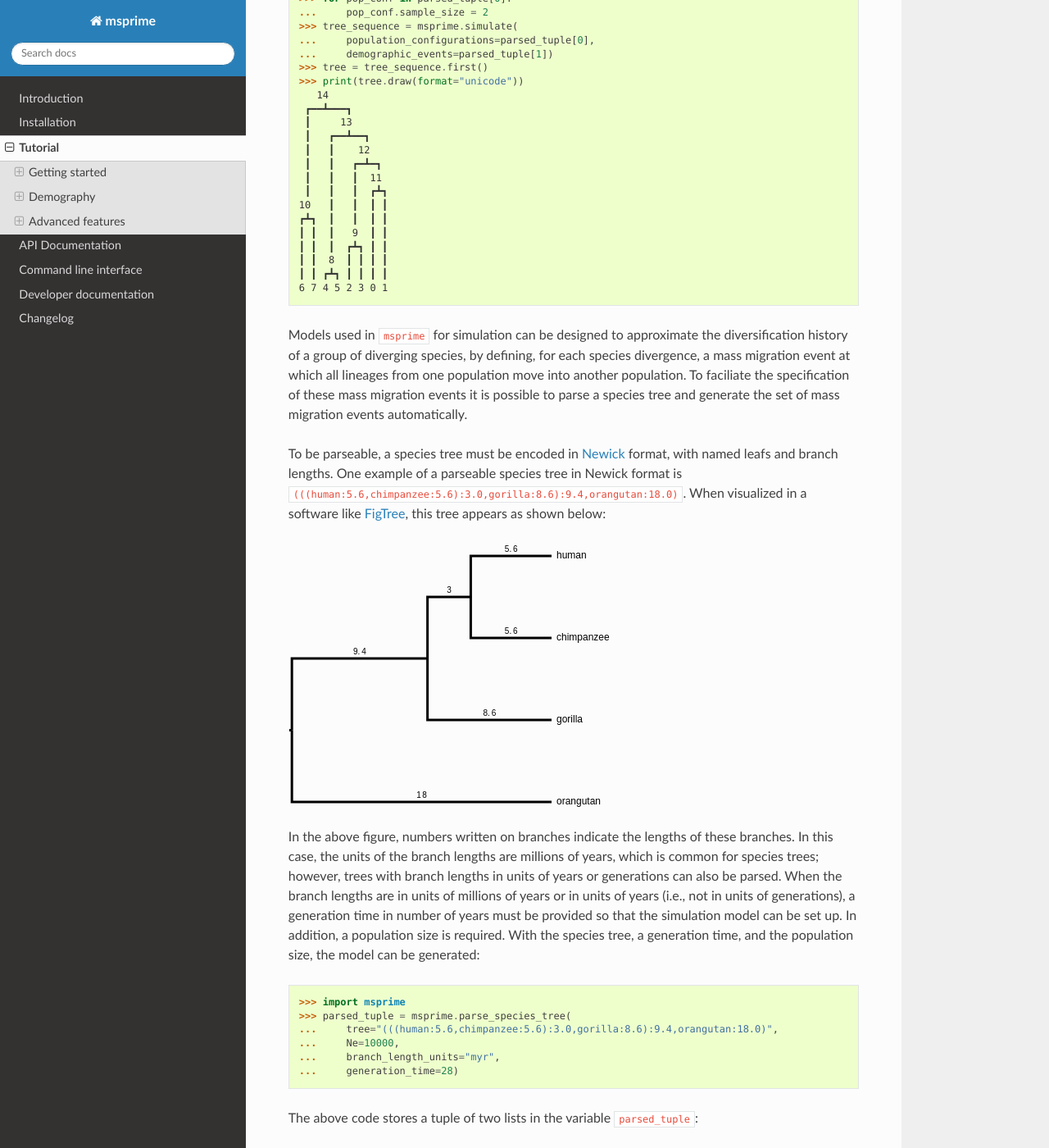
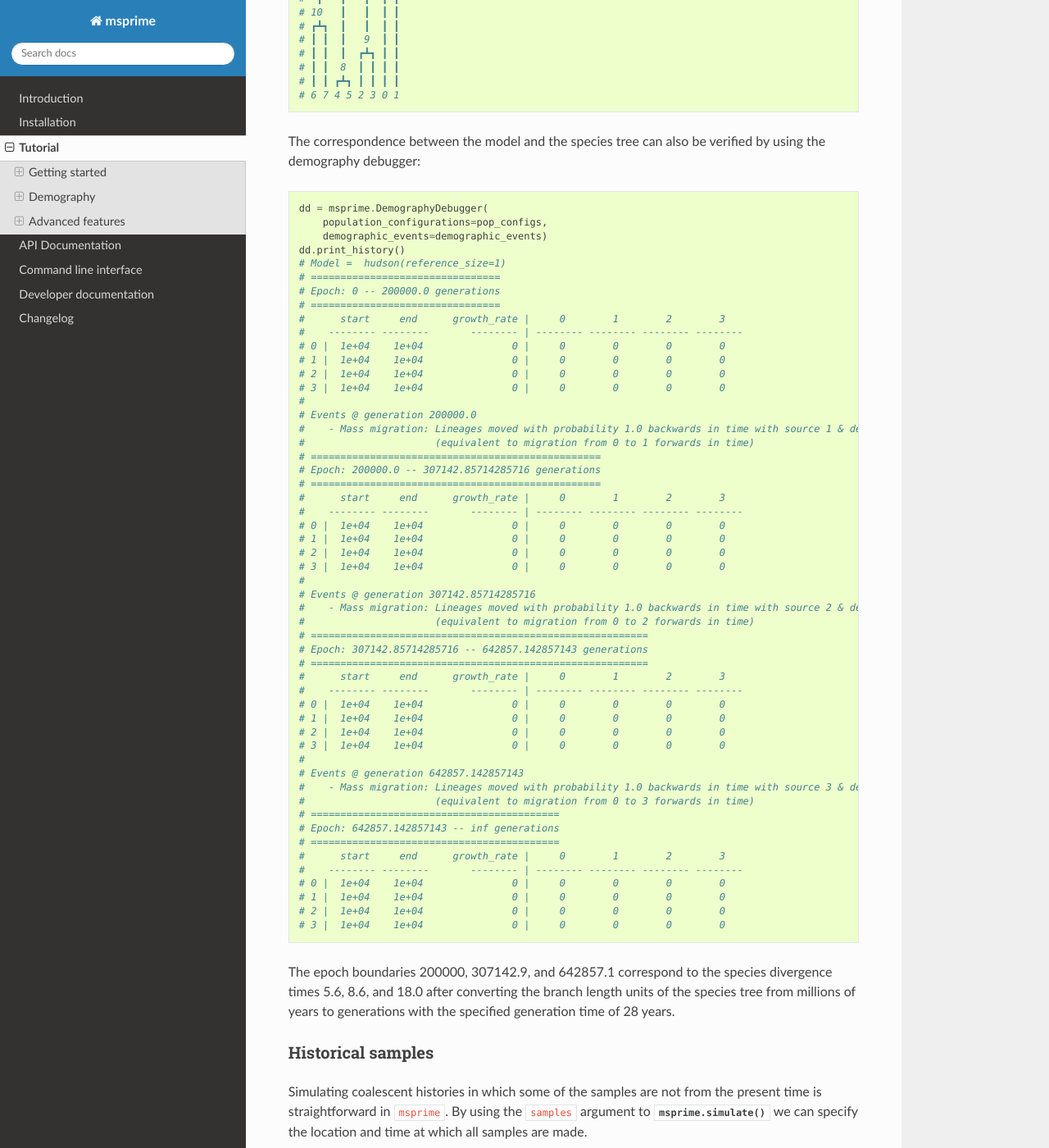
Before and after one commit to tskit-dev/msprime, a Sphinx documentation site: the page built from docs/tutorial.rst, in a window 1280 px wide and 1400 px high, scrolled down 18441 px. Shown: the whole window at 82% size. Built offline with Sphinx 7.4.7 and the Read the Docs theme 2.0.0, drawn with Linux system fonts in a browser that asks for light colours; the version number could not be read and is left out; some of the changed text lies outside the part shown.

Commit message:
Addressing comments on pull requests 955

```diff
--- a/docs/tutorial.rst
+++ b/docs/tutorial.rst
@@ -863,9 +863,9 @@
 Advanced features
 *****************
 
----------------------
+*********************
 Parsing species trees
----------------------
+*********************
 
 Models used in ``msprime`` for simulation can be designed to approximate the
 diversification history of a group of diverging species, by defining, for each species
@@ -875,7 +875,7 @@
 automatically.
 
 To be parseable, a species tree must be encoded in
-`Newick <https://en.wikipedia.org/wiki/Newick_format>`_ format, with named leafs and
+`Newick <https://en.wikipedia.org/wiki/Newick_format>`_ format, with named leaves and
 branch lengths. One example of a parseable species tree in Newick format is
 ``(((human:5.6,chimpanzee:5.6):3.0,gorilla:8.6):9.4,orangutan:18.0)``. When visualized
 in a software like `FigTree <http://tree.bio.ed.ac.uk/software/figtree/>`_, this tree
@@ -896,45 +896,45 @@
 
 .. code-block:: python
 
-    >>> import msprime
-    >>> parsed_tuple = msprime.parse_species_tree(
-    ...     tree="(((human:5.6,chimpanzee:5.6):3.0,gorilla:8.6):9.4,orangutan:18.0)",
-    ...     Ne=10000,
-    ...     branch_length_units="myr",
-    ...     generation_time=28)
+    import msprime
+    pop_configs, demographic_events = msprime.parse_species_tree(
+            tree="(((human:5.6,chimpanzee:5.6):3.0,gorilla:8.6):9.4,orangutan:18.0)",
+            Ne=10000,
+            branch_length_units="myr",
+            generation_time=28)
 
 The above code stores a tuple of two lists in the variable ``parsed_tuple``:
 
 .. code-block:: python
 
-    >>> print(type(parsed_tuple[0]))
-    <class 'list'>
-    >>> print(type(parsed_tuple[1]))
-    <class 'list'>
+    print(type(pop_configs))
+    # <class 'list'>
+    print(type(demographic_events))
+    # <class 'list'>
 
 The first of these two lists contains instances of :class:`.PopulationConfiguration` and
 the second contains instances of :class:`.MassMigration`:
 
 .. code-block:: python
 
-    >>> print(type(parsed_tuple[0][0]))
-    <class 'msprime.simulations.PopulationConfiguration'>
-    >>> print(type(parsed_tuple[1][0]))
-    <class 'msprime.simulations.MassMigration'>
+    print(type(pop_configs[0]))
+    # <class 'msprime.simulations.PopulationConfiguration'>
+    print(type(demographic_events[0]))
+    # <class 'msprime.simulations.MassMigration'>
 
 The mass migration events are ordered by the time of the event and they thus specify
 the sequence in which lineages are moved from source to destination populations:
 
 .. code-block:: python
 
-    >>> print(parsed_tuple[1][0])
-    Mass migration: Lineages moved with probability 1.0 backwards in time with source 1 & dest 0
+    print(demographic_events[0])
+    # Mass migration: Lineages moved with probability 1.0 backwards in time with source 1 & dest 0
                          (equivalent to migration from 0 to 1 forwards in time)
-    >>> print(parsed_tuple[1][1])
-    Mass migration: Lineages moved with probability 1.0 backwards in time with source 2 & dest 0
+    print(demographic_events[1])
+    # Mass migration: Lineages moved with probability 1.0 backwards in time with source 2 & dest 0
                          (equivalent to migration from 0 to 2 forwards in time)
-    >>> print(parsed_tuple[1][2])
-    Mass migration: Lineages moved with probability 1.0 backwards in time with source 3 & dest 0
+    print(demographic_events[2])
+    # Mass migration: Lineages moved with probability 1.0 backwards in time with source 3 & dest 0
                          (equivalent to migration from 0 to 3 forwards in time)
 
 The above output indicates that --- viewed backwards in time --- lineages from
@@ -948,14 +948,8 @@
 
 .. code-block:: python
 
-    >>> print(parsed_tuple[0][0].metadata)
-    {'species_name': 'human'}
-    >>> print(parsed_tuple[0][1].metadata)
-    {'species_name': 'chimpanzee'}
-    >>> print(parsed_tuple[0][2].metadata)
-    {'species_name': 'gorilla'}
-    >>> print(parsed_tuple[0][3].metadata)
-    {'species_name': 'orangutan'}
+    print([pop_config.metadata for pop_config in pop_configs])
+    # [{'species_name': 'human'}, {'species_name': 'chimpanzee'}, {'species_name': 'gorilla'}, {'species_name': 'orangutan'}]
 
 As the above output shows, the information on the topology of the species tree is
 fully included in the set of population configurations and mass migration events.
@@ -968,14 +962,8 @@
 
 .. code-block:: python
 
-    >>> print(parsed_tuple[0][0].initial_size)
-    10000.0
-    >>> print(parsed_tuple[0][1].initial_size)
-    10000.0
-    >>> print(parsed_tuple[0][2].initial_size)
-    10000.0
-    >>> print(parsed_tuple[0][3].initial_size)
-    10000.0
+    print([pop_config.initial_size for pop_config in pop_configs])
+    # [10000.0, 10000.0, 10000.0, 10000.0]
 
 The population size is 10,000 because this value was specified for Ne when
 calling :func:`.parse_species_tree`. The growth rates are zero for all populations,
@@ -983,14 +971,8 @@
 
 .. code-block:: python
 
-    >>> print(parsed_tuple[0][0].growth_rate)
-    0.0
-    >>> print(parsed_tuple[0][1].growth_rate)
-    0.0
-    >>> print(parsed_tuple[0][2].growth_rate)
-    0.0
-    >>> print(parsed_tuple[0][3].growth_rate)
-    0.0
+    print([pop_config.growth_rate for pop_config in pop_configs])
+    # [0.0, 0.0, 0.0, 0.0]
 
 To simulate under the model corresponding to the species tree, the population
 configurations and mass migration events are used as input for
@@ -998,191 +980,93 @@
 
 .. code-block:: python
 
-    >>> for pop_conf in parsed_tuple[0]:
-    ...     pop_conf.sample_size = 2
-    >>> tree_sequence = msprime.simulate(
-    ...     population_configurations=parsed_tuple[0],
-    ...     demographic_events=parsed_tuple[1])
-    >>> tree = tree_sequence.first()
-    >>> print(tree.draw(format="unicode"))
-       14
-     ┏━━┻━━━┓
-     ┃     13
-     ┃   ┏━━┻━━┓
-     ┃   ┃    12
-     ┃   ┃   ┏━┻━┓
-     ┃   ┃   ┃  11
-     ┃   ┃   ┃  ┏┻┓
-    10   ┃   ┃  ┃ ┃
-    ┏┻┓  ┃   ┃  ┃ ┃
-    ┃ ┃  ┃   9  ┃ ┃
-    ┃ ┃  ┃  ┏┻┓ ┃ ┃
-    ┃ ┃  8  ┃ ┃ ┃ ┃
-    ┃ ┃ ┏┻┓ ┃ ┃ ┃ ┃
-    6 7 4 5 2 3 0 1
-
-
-
-
----------------------
-Parsing species trees
----------------------
-
-Models used in ``msprime`` for simulation can be designed to approximate the
-diversification history of a group of diverging species, by defining, for each species
-divergence, a mass migration event at which all lineages from one population move
-into another population. To faciliate the specification of these mass migration events
-it is possible to parse a species tree and generate the set of mass migration events
-automatically.
-
-To be parseable, a species tree must be encoded in
-`Newick <https://en.wikipedia.org/wiki/Newick_format>`_ format, with named leafs and
-branch lengths. One example of a parseable species tree in Newick format is
-``(((human:5.6,chimpanzee:5.6):3.0,gorilla:8.6):9.4,orangutan:18.0)``. When visualized
-in a software like `FigTree <http://tree.bio.ed.ac.uk/software/figtree/>`_, this tree
-appears as shown below:
-
-.. image:: _static/primates.svg
-   :width: 400px
-   :alt: A species tree with branch lengths.
-
-In the above figure, numbers written on branches indicate the lengths of these branches.
-In this case, the units of the branch lengths are millions of years, which is common
-for species trees; however, trees with branch lengths in units of years or generations
-can also be parsed. When the branch lengths are in units of millions of years or in units
-of years (i.e., not in units of generations), a generation time in number of years must
-be provided so that the simulation model can be set up. In addition, a population size
-is required. With the species tree, a generation time, and the population size, the model
-can be generated:
-
-.. code-block:: python
-
-    >>> import msprime
-    >>> parsed_tuple = msprime.parse_species_tree(
-    ...     tree="(((human:5.6,chimpanzee:5.6):3.0,gorilla:8.6):9.4,orangutan:18.0)",
-    ...     Ne=10000,
-    ...     branch_length_units="myr",
-    ...     generation_time=28)
-
-The above code stores a tuple of two lists in the variable ``parsed_tuple``:
-
-.. code-block:: python
-
-    >>> print(type(parsed_tuple[0]))
-    <class 'list'>
-    >>> print(type(parsed_tuple[1]))
-    <class 'list'>
-
-The first of these two lists contains instances of :class:`.PopulationConfiguration` and
-the second contains instances of :class:`.MassMigration`:
-
-.. code-block:: python
-
-    >>> print(type(parsed_tuple[0][0]))
-    <class 'msprime.simulations.PopulationConfiguration'>
-    >>> print(type(parsed_tuple[1][0]))
-    <class 'msprime.simulations.MassMigration'>
-
-The mass migration events are ordered by the time of the event and they thus specify
-the sequence in which lineages are moved from source to destination populations:
-
-.. code-block:: python
-
-    >>> print(parsed_tuple[1][0])
-    Mass migration: Lineages moved with probability 1.0 backwards in time with source 1 & dest 0
-                         (equivalent to migration from 0 to 1 forwards in time)
-    >>> print(parsed_tuple[1][1])
-    Mass migration: Lineages moved with probability 1.0 backwards in time with source 2 & dest 0
-                         (equivalent to migration from 0 to 2 forwards in time)
-    >>> print(parsed_tuple[1][2])
-    Mass migration: Lineages moved with probability 1.0 backwards in time with source 3 & dest 0
-                         (equivalent to migration from 0 to 3 forwards in time)
-
-The above output indicates that --- viewed backwards in time --- lineages from
-populations 1, 2, and 3 are consecutively moved into population 0. Viewed forwards in
-time instead, this means that population 3 is the first to diverge, followed by
-population 2 and finally the divergence between populations 0 and 1. This
-sequence of divergences corresponds to the species tree if population 3 is orangutan
-and populations 2, 1, and 0 are gorilla, chimpanzee, and human, respectively. While
-the parsed species names are not used as population labels, they are included in the
-population configurations in the form of metadata, with the "species_name" tag:
-
-.. code-block:: python
-
-    >>> print(parsed_tuple[0][0].metadata)
-    {'species_name': 'human'}
-    >>> print(parsed_tuple[0][1].metadata)
-    {'species_name': 'chimpanzee'}
-    >>> print(parsed_tuple[0][2].metadata)
-    {'species_name': 'gorilla'}
-    >>> print(parsed_tuple[0][3].metadata)
-    {'species_name': 'orangutan'}
-
-As the above output shows, the information on the topology of the species tree is
-fully included in the set of population configurations and mass migration events.
-It also illustrates that it is always the left one (when viewed from the root
-towards the tips of the species tree in the tree figure above) of the two populations
-descending from a divergence event that is used as the destination population in
-mass migration events.
-
-The population configurations also define the population size:
-
-.. code-block:: python
-
-    >>> print(parsed_tuple[0][0].initial_size)
-    10000.0
-    >>> print(parsed_tuple[0][1].initial_size)
-    10000.0
-    >>> print(parsed_tuple[0][2].initial_size)
-    10000.0
-    >>> print(parsed_tuple[0][3].initial_size)
-    10000.0
-
-The population size is 10,000 because this value was specified for Ne when
-calling :func:`.parse_species_tree`. The growth rates are zero for all populations,
-meaning that they all have constant population sizes:
-
-.. code-block:: python
-
-    >>> print(parsed_tuple[0][0].growth_rate)
-    0.0
-    >>> print(parsed_tuple[0][1].growth_rate)
-    0.0
-    >>> print(parsed_tuple[0][2].growth_rate)
-    0.0
-    >>> print(parsed_tuple[0][3].growth_rate)
-    0.0
-
-To simulate under the model corresponding to the species tree, the population
-configurations and mass migration events are used as input for
-:func:`.simulate`:
-
-.. code-block:: python
-
-    >>> for pop_conf in parsed_tuple[0]:
-    ...     pop_conf.sample_size = 2
-    >>> tree_sequence = msprime.simulate(
-    ...     population_configurations=parsed_tuple[0],
-    ...     demographic_events=parsed_tuple[1])
-    >>> tree = tree_sequence.first()
-    >>> print(tree.draw(format="unicode"))
-       14
-     ┏━━┻━━━┓
-     ┃     13
-     ┃   ┏━━┻━━┓
-     ┃   ┃    12
-     ┃   ┃   ┏━┻━┓
-     ┃   ┃   ┃  11
-     ┃   ┃   ┃  ┏┻┓
-    10   ┃   ┃  ┃ ┃
-    ┏┻┓  ┃   ┃  ┃ ┃
-    ┃ ┃  ┃   9  ┃ ┃
-    ┃ ┃  ┃  ┏┻┓ ┃ ┃
-    ┃ ┃  8  ┃ ┃ ┃ ┃
-    ┃ ┃ ┏┻┓ ┃ ┃ ┃ ┃
-    6 7 4 5 2 3 0 1
-
-
+    for pop_conf in parsed_tuple[0]:
+        pop_conf.sample_size = 2
+    tree_sequence = msprime.simulate(
+            samples=samples,
+            population_configurations=pop_configs,
+            demographic_events=demographic_events)
+    tree = tree_sequence.first()
+    print(tree.draw(format="unicode"))
+    #    14
+    #  ┏━━┻━━━┓
+    #  ┃     13
+    #  ┃   ┏━━┻━━┓
+    #  ┃   ┃    12
+    #  ┃   ┃   ┏━┻━┓
+    #  ┃   ┃   ┃  11
+    #  ┃   ┃   ┃  ┏┻┓
+    # 10   ┃   ┃  ┃ ┃
+    # ┏┻┓  ┃   ┃  ┃ ┃
+    # ┃ ┃  ┃   9  ┃ ┃
+    # ┃ ┃  ┃  ┏┻┓ ┃ ┃
+    # ┃ ┃  8  ┃ ┃ ┃ ┃
+    # ┃ ┃ ┏┻┓ ┃ ┃ ┃ ┃
+    # 6 7 4 5 2 3 0 1
+
+The correspondence between the model and the species tree can also be verified
+by using the demography debugger:
+
+.. code-block:: python
+
+    dd = msprime.DemographyDebugger(
+        population_configurations=pop_configs,
+        demographic_events=demographic_events)
+    dd.print_history()
+    # Model =  hudson(reference_size=1)
+    # ================================
+    # Epoch: 0 -- 200000.0 generations
+    # ================================
+    #      start     end      growth_rate |     0        1        2        3
+    #    -------- --------       -------- | -------- -------- -------- --------
+    # 0 |  1e+04    1e+04               0 |     0        0        0        0
+    # 1 |  1e+04    1e+04               0 |     0        0        0        0
+    # 2 |  1e+04    1e+04               0 |     0        0        0        0
+    # 3 |  1e+04    1e+04               0 |     0        0        0        0
+    #
+    # Events @ generation 200000.0
+    #    - Mass migration: Lineages moved with probability 1.0 backwards in time with source 1 & dest 0
+    #                      (equivalent to migration from 0 to 1 forwards in time)
+    # =================================================
+    # Epoch: 200000.0 -- 307142.85714285716 generations
+    # =================================================
+    #      start     end      growth_rate |     0        1        2        3
+    #    -------- --------       -------- | -------- -------- -------- --------
+    # 0 |  1e+04    1e+04               0 |     0        0        0        0
+    # 1 |  1e+04    1e+04               0 |     0        0        0        0
+    # 2 |  1e+04    1e+04               0 |     0        0        0        0
+    # 3 |  1e+04    1e+04               0 |     0        0        0        0
+    #
+    # Events @ generation 307142.85714285716
+    #    - Mass migration: Lineages moved with probability 1.0 backwards in time with source 2 & dest 0
+    #                      (equivalent to migration from 0 to 2 forwards in time)
+    # =========================================================
+    # Epoch: 307142.85714285716 -- 642857.142857143 generations
+    # =========================================================
+    #      start     end      growth_rate |     0        1        2        3
+    #    -------- --------       -------- | -------- -------- -------- --------
+    # 0 |  1e+04    1e+04               0 |     0        0        0        0
+    # 1 |  1e+04    1e+04               0 |     0        0        0        0
+    # 2 |  1e+04    1e+04               0 |     0        0        0        0
+    # 3 |  1e+04    1e+04               0 |     0        0        0        0
+    #
+    # Events @ generation 642857.142857143
+    #    - Mass migration: Lineages moved with probability 1.0 backwards in time with source 3 & dest 0
+    #                      (equivalent to migration from 0 to 3 forwards in time)
+    # ==========================================
+    # Epoch: 642857.142857143 -- inf generations
+    # ==========================================
+    #      start     end      growth_rate |     0        1        2        3
+    #    -------- --------       -------- | -------- -------- -------- --------
+    # 0 |  1e+04    1e+04               0 |     0        0        0        0
+    # 1 |  1e+04    1e+04               0 |     0        0        0        0
+    # 2 |  1e+04    1e+04               0 |     0        0        0        0
+    # 3 |  1e+04    1e+04               0 |     0        0        0        0
+
+The epoch boundaries 200000, 307142.9, and 642857.1 correspond to the species
+divergence times 5.6, 8.6, and 18.0 after converting the branch length units
+of the species tree from millions of years to generations with the specified
+generation time of 28 years.
 
 
 ******************
```
Also changed, not shown: 1 other file.
